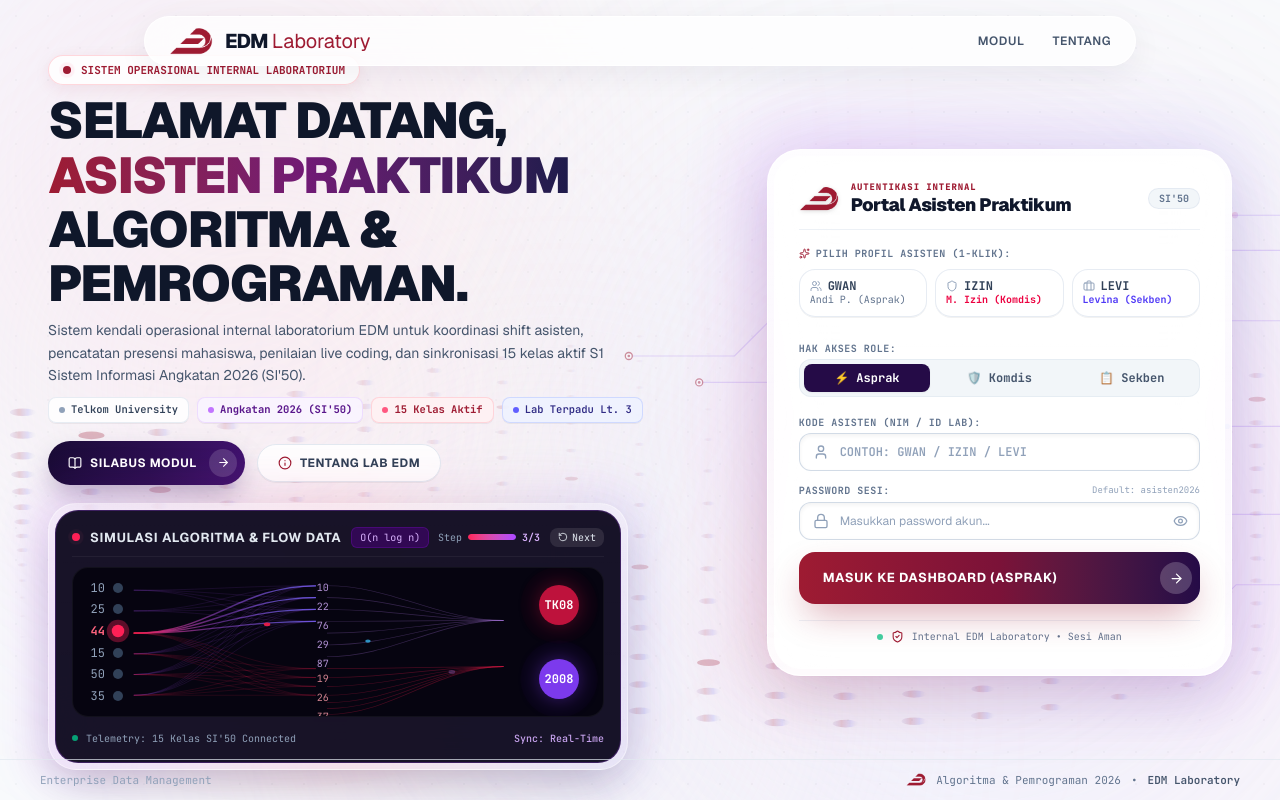
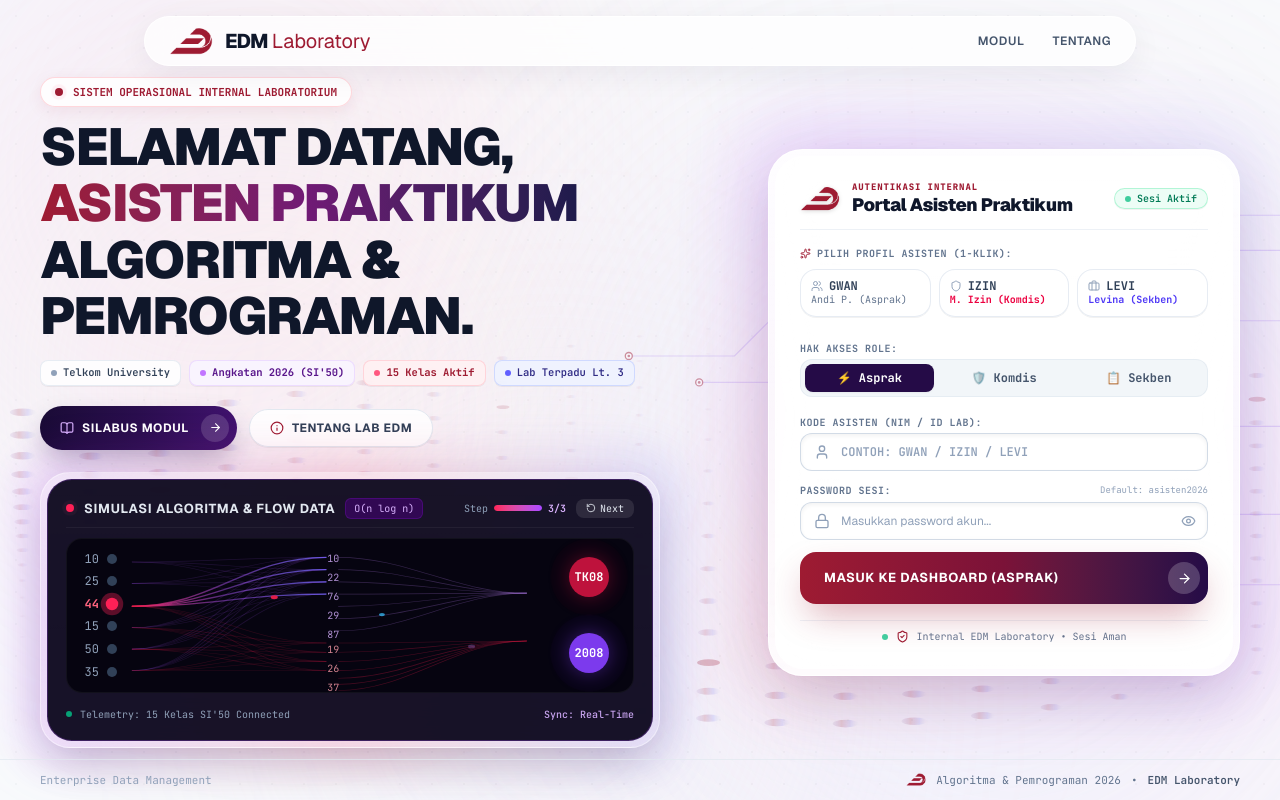
Before and after one commit to MaurellioChristopher/alpropraktikum, a Next.js app: page / in a window 1280 px wide. Built offline with nearby package versions, Linux system fonts and the light colour scheme.

Commit message:
feat: enlarge and widen cards, remove explanatory paragraph, and enrich motion animations

```diff
--- a/src/app/page.tsx
+++ b/src/app/page.tsx
@@ -58,14 +58,19 @@ export default function Home() {
       </header>
 
       {/* HERO & MAIN INTERACTIVE SECTION - Fits cleanly in 1 viewport with optimal spacing */}
-      <section className="relative z-20 w-full max-w-[1360px] mx-auto px-6 sm:px-8 lg:px-12 py-1 sm:py-2 flex-1 min-h-0 flex items-center">
+      <section className="relative z-20 w-full max-w-[1380px] mx-auto px-6 sm:px-8 lg:px-10 py-1 sm:py-2 flex-1 min-h-0 flex items-center">
         <div className="w-full grid grid-cols-1 lg:grid-cols-12 gap-8 lg:gap-12 items-center">
 
           {/* LEFT COLUMN: Fluid Typography, Tactile CTAs, and Visualizer */}
-          <div className="lg:col-span-7 flex flex-col space-y-3.5 sm:space-y-4">
+          <div className="lg:col-span-7 flex flex-col space-y-4 sm:space-y-4.5">
 
-            {/* Headlines */}
-            <div className="space-y-2">
+            {/* Headlines with Animated Gradient */}
+            <motion.div
+              initial={{ opacity: 0, y: 16 }}
+              animate={{ opacity: 1, y: 0 }}
+              transition={{ duration: 0.6, ease: "easeOut" }}
+              className="space-y-3"
+            >
               <div className="inline-flex items-center gap-2.5 px-3.5 py-1.5 rounded-full bg-white/85 border border-rose-200/80 shadow-[0_4px_16px_rgba(158,27,50,0.08)] text-[10.5px] sm:text-[11px] font-mono font-bold text-[#9E1B32] backdrop-blur-md w-fit">
                 <span className="relative flex h-2 w-2">
                   <span className="animate-ping absolute inline-flex h-full w-full rounded-full bg-rose-500 opacity-75" />
@@ -74,7 +79,7 @@ export default function Home() {
                 SISTEM OPERASIONAL INTERNAL LABORATORIUM
               </div>
 
-              <h1 className="text-3xl sm:text-4xl md:text-5xl lg:text-[2.85rem] xl:text-[3.15rem] font-black tracking-tight text-[#0F172A] leading-[1.08]">
+              <h1 className="text-3xl sm:text-4xl md:text-5xl lg:text-[2.9rem] xl:text-[3.25rem] font-black tracking-tight text-[#0F172A] leading-[1.08]">
                 SELAMAT DATANG,
                 <br />
                 <span className="text-transparent bg-clip-text bg-gradient-to-r from-[#9E1B32] via-[#701A75] to-[#1E1B4B]">
@@ -84,40 +89,53 @@ export default function Home() {
                 <span className="text-[#0F172A]">ALGORITMA & PEMROGRAMAN.</span>
               </h1>
 
-              <p className="text-slate-600 text-xs sm:text-[13.5px] lg:text-sm font-normal max-w-xl leading-relaxed">
-                Sistem kendali operasional internal laboratorium EDM untuk koordinasi shift asisten, pencatatan presensi mahasiswa, penilaian live coding, dan sinkronisasi 15 kelas aktif S1 Sistem Informasi Angkatan 2026 (SI&apos;50).
-              </p>
-
-              {/* Minimalist Meta Chips */}
-              <div className="flex flex-wrap items-center gap-2 pt-0.5 text-[10.5px] font-mono">
-                <span className="bg-white/85 backdrop-blur-md text-slate-700 font-semibold px-2.5 py-1 rounded-lg border border-slate-200/80 shadow-2xs flex items-center gap-1.5">
+              {/* Minimalist Meta Chips with Soft Hover Lift */}
+              <div className="flex flex-wrap items-center gap-2 pt-1 text-[10.5px] font-mono">
+                <motion.span
+                  whileHover={{ y: -2, scale: 1.02 }}
+                  className="bg-white/85 backdrop-blur-md text-slate-700 font-semibold px-2.5 py-1 rounded-lg border border-slate-200/80 shadow-2xs flex items-center gap-1.5 cursor-default transition-shadow hover:shadow-xs"
+                >
                   <span className="w-1.5 h-1.5 rounded-full bg-slate-400" />
                   Telkom University
-                </span>
-                <span className="bg-purple-50/85 backdrop-blur-md text-purple-900 font-bold px-2.5 py-1 rounded-lg border border-purple-200/80 shadow-2xs flex items-center gap-1.5">
+                </motion.span>
+                <motion.span
+                  whileHover={{ y: -2, scale: 1.02 }}
+                  className="bg-purple-50/85 backdrop-blur-md text-purple-900 font-bold px-2.5 py-1 rounded-lg border border-purple-200/80 shadow-2xs flex items-center gap-1.5 cursor-default transition-shadow hover:shadow-xs"
+                >
                   <span className="w-1.5 h-1.5 rounded-full bg-purple-500 animate-pulse" />
                   Angkatan 2026 (SI&apos;50)
-                </span>
-                <span className="bg-rose-50/85 backdrop-blur-md text-[#9E1B32] font-bold px-2.5 py-1 rounded-lg border border-rose-200/80 shadow-2xs flex items-center gap-1.5">
+                </motion.span>
+                <motion.span
+                  whileHover={{ y: -2, scale: 1.02 }}
+                  className="bg-rose-50/85 backdrop-blur-md text-[#9E1B32] font-bold px-2.5 py-1 rounded-lg border border-rose-200/80 shadow-2xs flex items-center gap-1.5 cursor-default transition-shadow hover:shadow-xs"
+                >
                   <span className="w-1.5 h-1.5 rounded-full bg-rose-500 animate-pulse" />
                   15 Kelas Aktif
-                </span>
-                <span className="bg-indigo-50/85 backdrop-blur-md text-indigo-900 font-semibold px-2.5 py-1 rounded-lg border border-indigo-200/80 shadow-2xs flex items-center gap-1.5">
+                </motion.span>
+                <motion.span
+                  whileHover={{ y: -2, scale: 1.02 }}
+                  className="bg-indigo-50/85 backdrop-blur-md text-indigo-900 font-semibold px-2.5 py-1 rounded-lg border border-indigo-200/80 shadow-2xs flex items-center gap-1.5 cursor-default transition-shadow hover:shadow-xs"
+                >
                   <span className="w-1.5 h-1.5 rounded-full bg-indigo-500" />
                   Lab Terpadu Lt. 3
-                </span>
+                </motion.span>
               </div>
-            </div>
+            </motion.div>
 
             {/* Primary Action Buttons — Button-in-Button Trailing Icon Architecture */}
-            <div className="flex flex-wrap items-center gap-3 pt-0.5">
+            <motion.div
+              initial={{ opacity: 0, y: 12 }}
+              animate={{ opacity: 1, y: 0 }}
+              transition={{ duration: 0.6, delay: 0.15, ease: "easeOut" }}
+              className="flex flex-wrap items-center gap-3 pt-0.5"
+            >
               <button
                 type="button"
                 onClick={() => setActiveModal("modul")}
-                className="rounded-full pl-5 pr-2 py-2 bg-gradient-to-r from-[#1A0B36] via-[#2A0E4E] to-[#40126E] hover:from-[#250E4C] hover:to-[#551896] text-white font-bold text-xs uppercase tracking-wider shadow-[0_12px_28px_-6px_rgba(40,15,75,0.35)] transition-all active:scale-95 flex items-center gap-3 group cursor-pointer"
+                className="rounded-full pl-5 pr-2 py-2 bg-gradient-to-r from-[#1A0B36] via-[#2A0E4E] to-[#40126E] hover:from-[#250E4C] hover:to-[#551896] text-white font-bold text-xs uppercase tracking-wider shadow-[0_12px_28px_-6px_rgba(40,15,75,0.35)] hover:shadow-[0_16px_36px_-6px_rgba(40,15,75,0.45)] transition-all active:scale-95 flex items-center gap-3 group cursor-pointer"
               >
                 <div className="flex items-center gap-2">
-                  <BookOpen size={14} />
+                  <BookOpen size={14} className="text-purple-300" />
                   <span>Silabus Modul</span>
                 </div>
                 <div className="w-7 h-7 rounded-full bg-white/15 flex items-center justify-center transition-transform group-hover:translate-x-1 group-hover:scale-105 shrink-0">
@@ -128,17 +146,22 @@ export default function Home() {
               <button
                 type="button"
                 onClick={() => setActiveModal("tentang")}
-                className="rounded-full px-5 py-2.5 bg-white/85 hover:bg-white text-slate-700 font-bold text-xs uppercase tracking-wider border border-slate-200 shadow-2xs backdrop-blur-md transition-all active:scale-95 flex items-center gap-2 cursor-pointer hover:border-slate-300"
+                className="rounded-full px-5 py-2.5 bg-white/85 hover:bg-white text-slate-700 font-bold text-xs uppercase tracking-wider border border-slate-200 shadow-2xs hover:shadow-xs backdrop-blur-md transition-all active:scale-95 flex items-center gap-2 cursor-pointer hover:border-slate-300"
               >
                 <Info size={14} className="text-[#9E1B32]" />
                 <span>Tentang Lab EDM</span>
               </button>
-            </div>
+            </motion.div>
 
             {/* Dynamic Visualizer Canvas (Interactive Moving Particle & Graph Network) */}
-            <div className="pt-0.5">
+            <motion.div
+              initial={{ opacity: 0, y: 16 }}
+              animate={{ opacity: 1, y: 0 }}
+              transition={{ duration: 0.6, delay: 0.25, ease: "easeOut" }}
+              className="pt-1"
+            >
               <AlgorithmVisualizer />
-            </div>
+            </motion.div>
           </div>
 
           {/* RIGHT COLUMN: Floating Authentication Console (Double-Bezel & Balanced) */}
--- a/src/components/aureo/algorithm-visualizer.tsx
+++ b/src/components/aureo/algorithm-visualizer.tsx
@@ -54,13 +54,13 @@ export function AlgorithmVisualizer() {
   }, []);
 
   return (
-    <div className="relative w-full max-w-xl lg:max-w-[580px] select-none group">
+    <div className="relative w-full max-w-xl lg:max-w-[620px] select-none group">
       {/* Glow aura under the card */}
-      <div className="absolute -inset-3 bg-gradient-to-r from-purple-600/25 via-rose-600/20 to-indigo-600/20 rounded-[2rem] blur-xl opacity-60 group-hover:opacity-85 transition-opacity pointer-events-none" />
+      <div className="absolute -inset-3.5 bg-gradient-to-r from-purple-600/30 via-rose-600/25 to-indigo-600/25 rounded-[2.2rem] blur-xl opacity-65 group-hover:opacity-90 transition-opacity pointer-events-none" />
 
       {/* Double Bezel Outer Shell with Frosted Rim */}
-      <div className="relative z-10 rounded-[1.75rem] p-1.5 bg-gradient-to-b from-white/40 via-white/15 to-white/10 backdrop-blur-2xl border border-white/40 shadow-[0_20px_45px_-12px_rgba(20,5,35,0.22)]">
-        <div className="bg-[#0C081D]/95 text-white rounded-[1.45rem] p-3.5 sm:p-4 border border-purple-500/25 space-y-2.5">
+      <div className="relative z-10 rounded-[1.85rem] p-1.5 bg-gradient-to-b from-white/40 via-white/15 to-white/10 backdrop-blur-2xl border border-white/40 shadow-[0_20px_45px_-12px_rgba(20,5,35,0.22)]">
+        <div className="bg-[#0C081D]/95 text-white rounded-[1.55rem] p-3.5 sm:p-4.5 border border-purple-500/25 space-y-2.5">
 
           {/* Card Header Bar - Minimalist & Alive */}
           <div className="flex items-center justify-between pb-2 border-b border-white/5">
@@ -93,7 +93,7 @@ export function AlgorithmVisualizer() {
               <button
                 type="button"
                 onClick={() => setActiveStep((prev) => (prev >= 3 ? 1 : prev + 1))}
-                className="flex items-center gap-1 px-2 py-0.5 rounded-lg bg-white/10 hover:bg-white/15 text-slate-200 hover:text-white text-[10px] font-mono transition-colors cursor-pointer"
+                className="flex items-center gap-1 px-2.5 py-0.5 rounded-lg bg-white/10 hover:bg-white/15 text-slate-200 hover:text-white text-[10px] font-mono transition-colors cursor-pointer active:scale-95"
                 title="Next Step"
               >
                 <RotateCcw size={10} />
@@ -103,7 +103,7 @@ export function AlgorithmVisualizer() {
           </div>
 
           {/* Visualizer Canvas Area: Bipartite Bezier Network (Larger & Taller) */}
-          <div className="relative w-full h-[135px] sm:h-[150px] bg-[#070510]/95 rounded-2xl border border-white/5 overflow-hidden p-2.5">
+          <div className="relative w-full h-[140px] sm:h-[155px] bg-[#070510]/95 rounded-2xl border border-white/5 overflow-hidden p-2.5">
             <svg className="absolute inset-0 w-full h-full overflow-visible" viewBox="0 0 480 240" preserveAspectRatio="none">
               <defs>
                 <linearGradient id="curveGrad1" x1="0%" y1="0%" x2="100%" y2="0%">
--- a/src/components/aureo/login-console.tsx
+++ b/src/components/aureo/login-console.tsx
@@ -35,13 +35,13 @@ export function LoginForm() {
   };
 
   return (
-    <div className="relative w-full max-w-[480px] lg:max-w-[510px] group">
+    <div className="relative w-full max-w-[490px] lg:max-w-[520px] group">
       {/* Soft Ambient Diffuse Glow behind the glass card */}
-      <div className="absolute -inset-3.5 bg-gradient-to-tr from-rose-500/25 via-purple-600/25 to-indigo-500/20 rounded-[2.3rem] blur-2xl opacity-75 group-hover:opacity-95 transition-opacity pointer-events-none" />
+      <div className="absolute -inset-4 bg-gradient-to-tr from-rose-500/25 via-purple-600/25 to-indigo-500/20 rounded-[2.4rem] blur-2xl opacity-80 group-hover:opacity-100 transition-opacity pointer-events-none" />
 
       {/* High-End Double-Bezel Hardware Enclosure */}
-      <div className="relative z-10 rounded-[2.1rem] p-1.5 bg-gradient-to-b from-white/95 via-white/80 to-white/90 backdrop-blur-2xl border border-white/90 shadow-[0_24px_60px_-12px_rgba(25,10,45,0.14)]">
-        <div className="rounded-[1.75rem] p-5 sm:p-6 lg:p-6 bg-white/75 backdrop-blur-xl border border-white/60 space-y-4">
+      <div className="relative z-10 rounded-[2.15rem] p-1.5 bg-gradient-to-b from-white/95 via-white/80 to-white/90 backdrop-blur-2xl border border-white/90 shadow-[0_24px_60px_-12px_rgba(25,10,45,0.16)]">
+        <div className="rounded-[1.8rem] p-5 sm:p-6 lg:p-6 bg-white/80 backdrop-blur-xl border border-white/60 space-y-4">
 
           {/* Brand Logo & Console Title Header */}
           <div className="pb-3 border-b border-slate-200/60 flex items-center justify-between">
@@ -66,9 +66,10 @@ export function LoginForm() {
               </div>
             </div>
 
-            <span className="text-[10px] font-mono font-bold text-slate-500 bg-slate-100/90 px-2.5 py-0.5 rounded-full border border-slate-200/80">
-              SI&apos;50
-            </span>
+            <div className="flex items-center gap-1.5 px-2.5 py-0.5 rounded-full bg-emerald-50/90 border border-emerald-200/80 text-[10px] font-mono font-semibold text-emerald-700 shadow-2xs">
+              <span className="w-1.5 h-1.5 rounded-full bg-emerald-500 animate-pulse" />
+              Sesi Aktif
+            </div>
           </div>
 
           {/* Quick Assistant Preset Switcher (1-Click Login) */}
```
